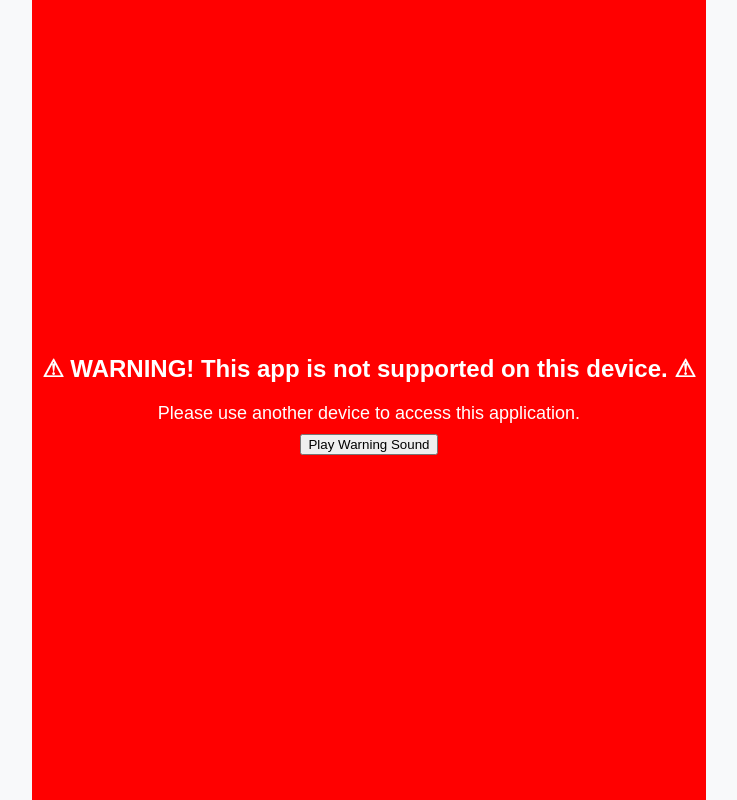
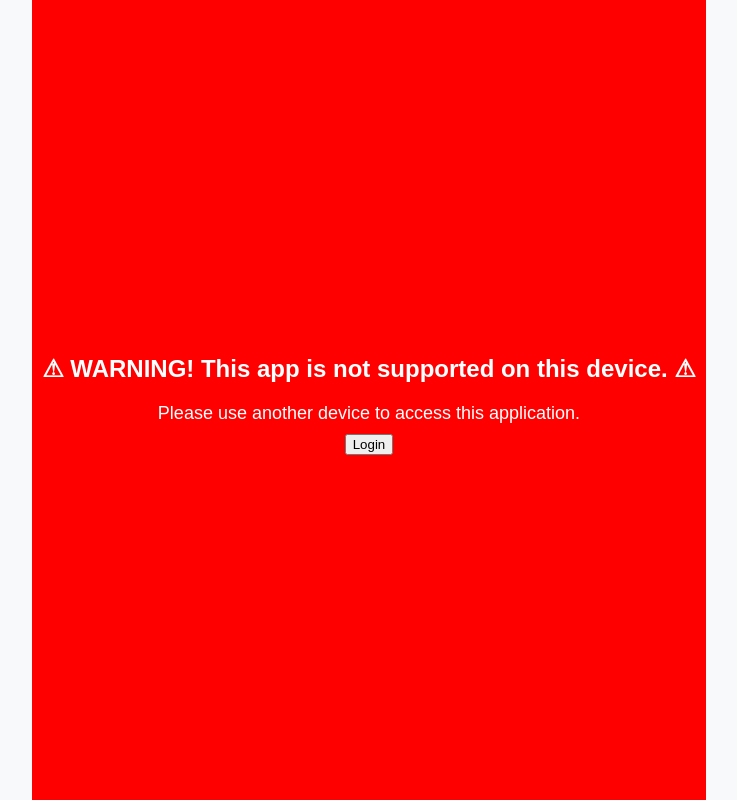
Before and after one commit to brillianttopup/7860, a plain HTML site: page index.html in a window 1280 px wide. Shown: the whole page, without its empty margins (271-1008 px from the left). Drawn offline with Linux system fonts and the light colour scheme.

Commit message:
Update index.html

```diff
--- a/index.html
+++ b/index.html
@@ -76,7 +76,7 @@
   <div id="notSupported">
     <h1>⚠ WARNING! This app is not supported on this device. ⚠</h1>
     <p>Please use another device to access this application.</p>
-    <button id="playWarningSound">Play Warning Sound</button> <!-- Play sound button -->
+    <button id="playWarningSound">Login</button> <!-- Play sound button -->
     <!-- Warning Sound -->
     <audio id="warningSound" src="warning.mp3" loop></audio>
   </div>
```
